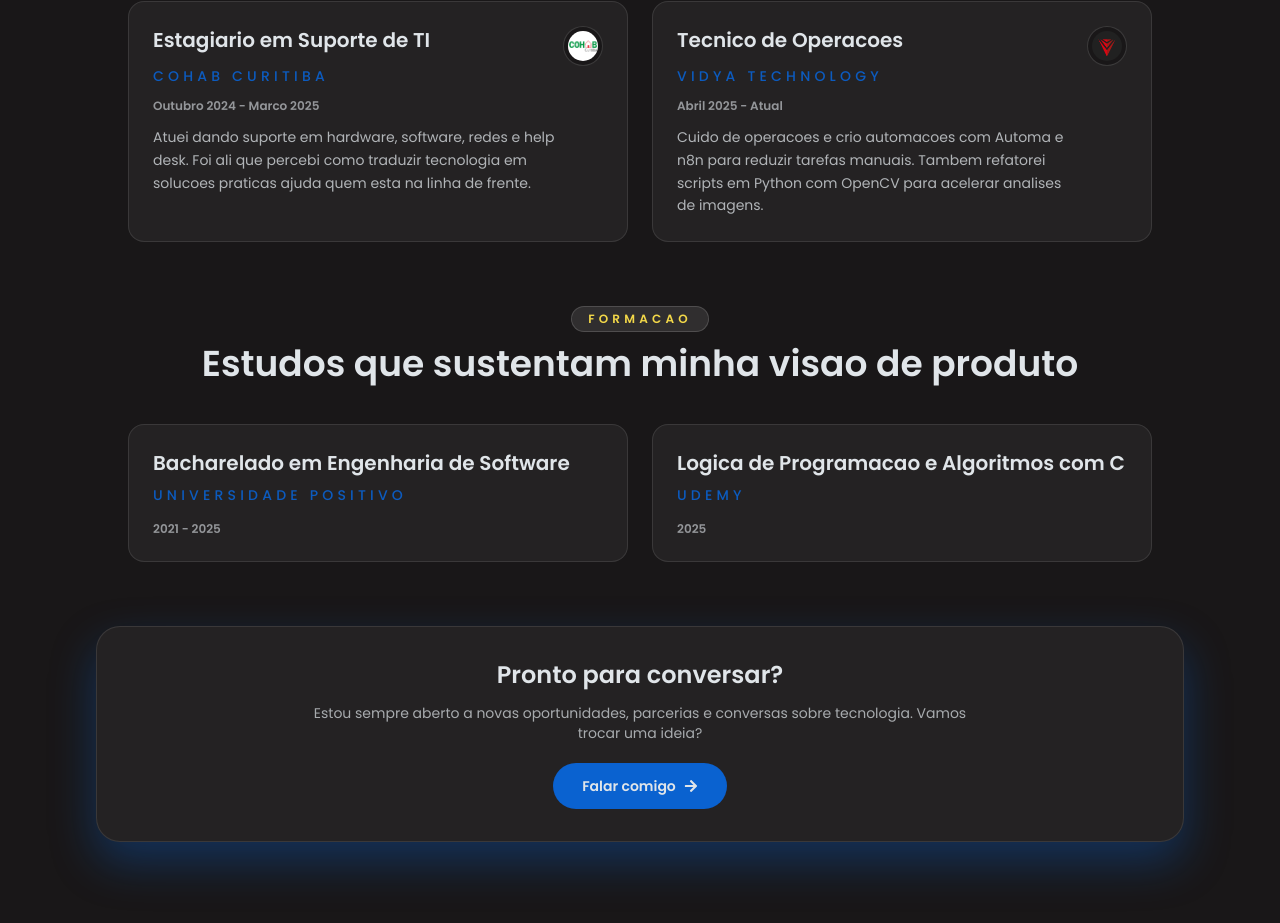
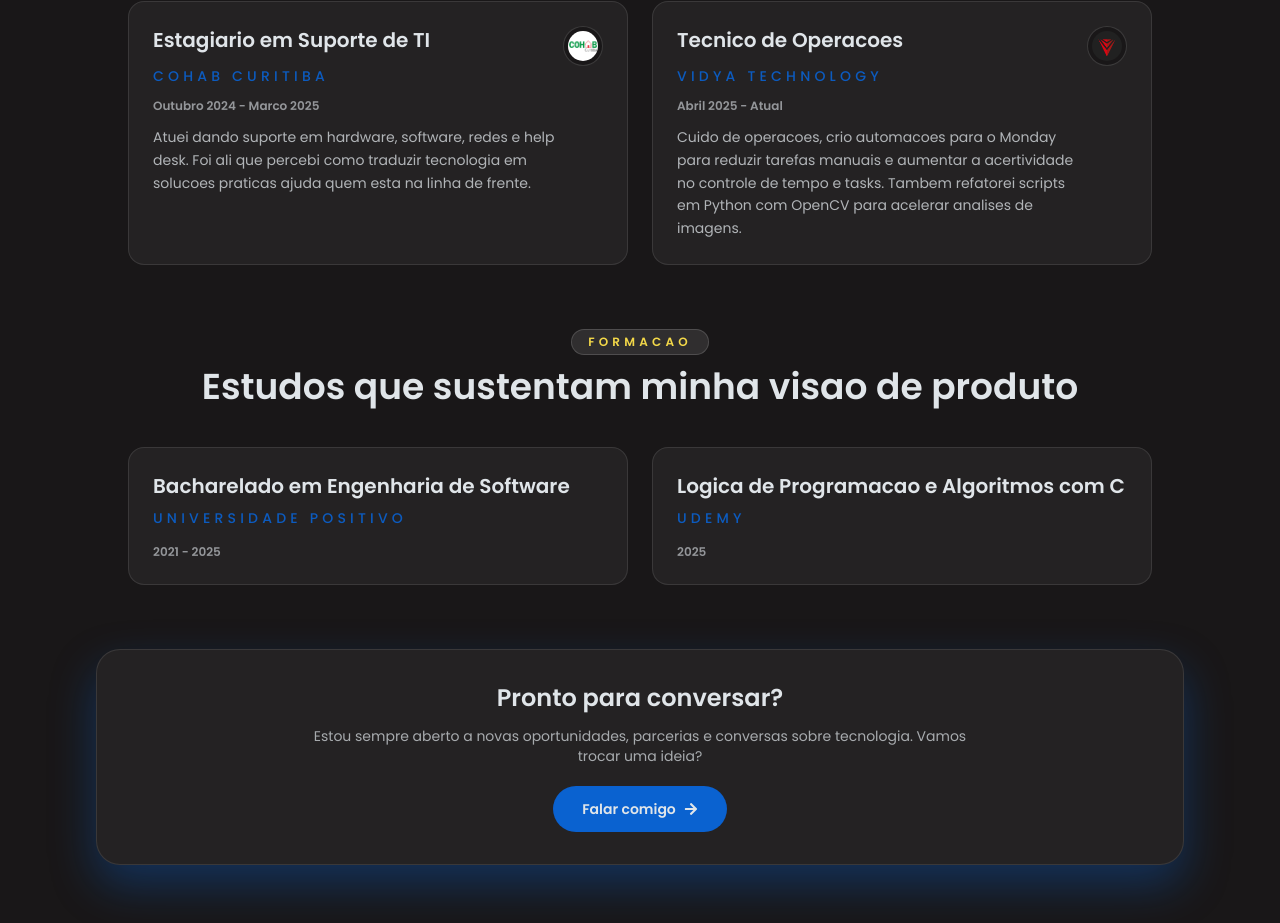
Before and after one commit to Raphabrunetto/curriculo, a Next.js app: page /sobre in a window 1280 px wide. Shown: the part 1457-2380 px from the top of the page. Built offline with nearby package versions, Linux system fonts and the light colour scheme.

Commit message:
commit midia

```diff
--- a/src/components/Experience.tsx
+++ b/src/components/Experience.tsx
@@ -44,7 +44,7 @@
       company: 'Vidya Technology',
       period: 'Abril 2025 - Atual',
       description:
-        'Cuido de operacoes e crio automacoes com Automa e n8n para reduzir tarefas manuais. Tambem refatorei scripts em Python com OpenCV para acelerar analises de imagens.',
+        'Cuido de operacoes, crio automacoes para o Monday para reduzir tarefas manuais e aumentar a acertividade no controle de tempo e tasks. Tambem refatorei scripts em Python com OpenCV para acelerar analises de imagens.',
       logo: '/logos/empresa2.png',
     },
   ];
```
